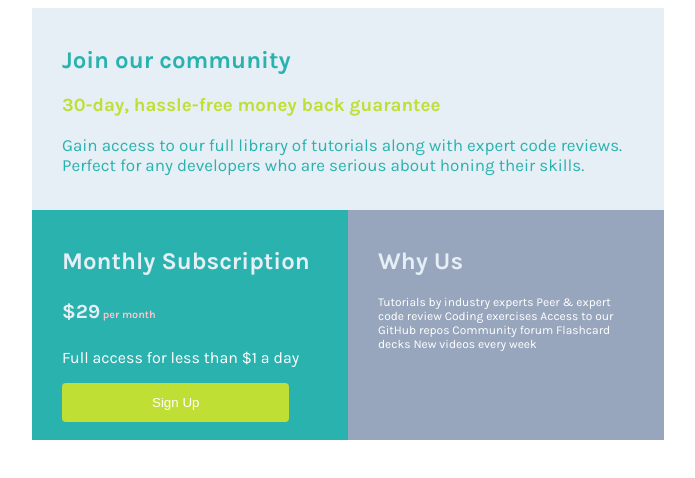
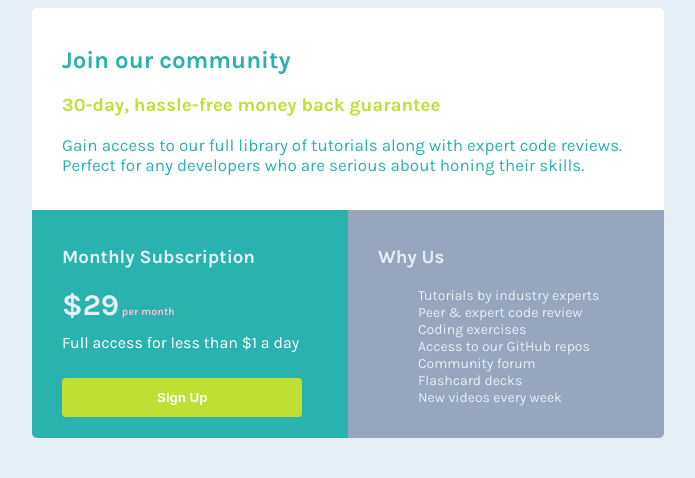
Before and after one commit to Camiloortiz44/single-price-grid-component-master, a plain HTML site: page index.html in a window 1280 px wide. Shown: the whole page, without its empty margins (292-987 px from the left). Drawn offline with Linux system fonts and the light colour scheme.

Commit message:
Adding class and desings

```diff
--- a/index.html
+++ b/index.html
@@ -20,22 +20,22 @@
     </section>
     <section class="cards">
       <section class="card card-sub">
-        <h2>Monthly Subscription</h2>
+        <h3 class="title-sub">Monthly Subscription</h3>
         <h6 class="section-sub"><span>$29</span> per month</h6>
-        <p>Full access for less than $1 a day</p>
+        <p class="paragraph-sub">Full access for less than $1 a day</p>
         <button class="button">Sign Up</button>
       </section>
       <section class="card card-why">
-        <h2>Why Us</h2>
-        <p class="paragraph-why">
-          Tutorials by industry experts
-          Peer &amp; expert code review
-          Coding exercises
-          Access to our GitHub repos
-          Community forum
-          Flashcard decks
-          New videos every week
-        </p>
+        <h3>Why Us</h3>
+          <ul class="list">
+            <li>Tutorials by industry experts</li>
+            <li>Peer &amp; expert code review</li>
+            <li>Coding exercises</li>
+            <li>Access to our GitHub repos</li>
+            <li>Community forum</li>
+            <li>Flashcard decks</li>
+            <li>New videos every week</li>
+          </ul>
       </section>
     </section>
   </main>
--- a/styles/style.css
+++ b/styles/style.css
@@ -5,7 +5,11 @@
     --grayish-blue: hsl(218, 22%, 67%);
 }
 
-h2 {
+body {
+    background-color: var(--light-gray);
+}
+
+h3 {
     color: var(--light-gray)
 }
 
@@ -17,8 +21,9 @@ p {
 h6 {
     color: pink;
 }
+
 h6 span {
-    font-size: 20px;
+    font-size: 30px;
     color: var(--light-gray);
 }
 
@@ -38,36 +43,55 @@ h6 span {
 }
 
 .card-community {
-    background-color: var(--light-gray);
+    background-color: white;
+    border-radius: 5px 5px 0px 0px;
 }
 
 .card-sub {
     background-color: var(--cyan);
+    border-radius: 0px 0px 0px 5px;
     width: 50%;
 }
 
 .card-why {
     background-color: var(--grayish-blue);
+    border-radius: 0px 0px 5px 0px;
     width: 50%;
 }
 
 .button {
     border: none;
     background-color: var(--bright-yellow);
-    padding: 12px 90px;
+    color: white;
     border-radius: 4px;
-    color: white;
+    padding: 12px 95px;
     text-align: center;
+    font-weight: bold;
+    margin-top: 10px;
 }
 
-
+.list {
+    list-style: none;
+    color: var(--light-gray);
+    font-size: 14px;
+    text-align: left;
+}
 .paragraph-community {
     color: var(--cyan);
     font-size: 17px;
 }
 
+.paragraph-sub {
+    margin-top: 10px;
+}
+
 .paragraph-why {
     font-size: 12px;
+}
+
+.section-sub {
+    margin-top: 10px;
+    margin-bottom: 10px;
 }
 
 .title-community {
```
